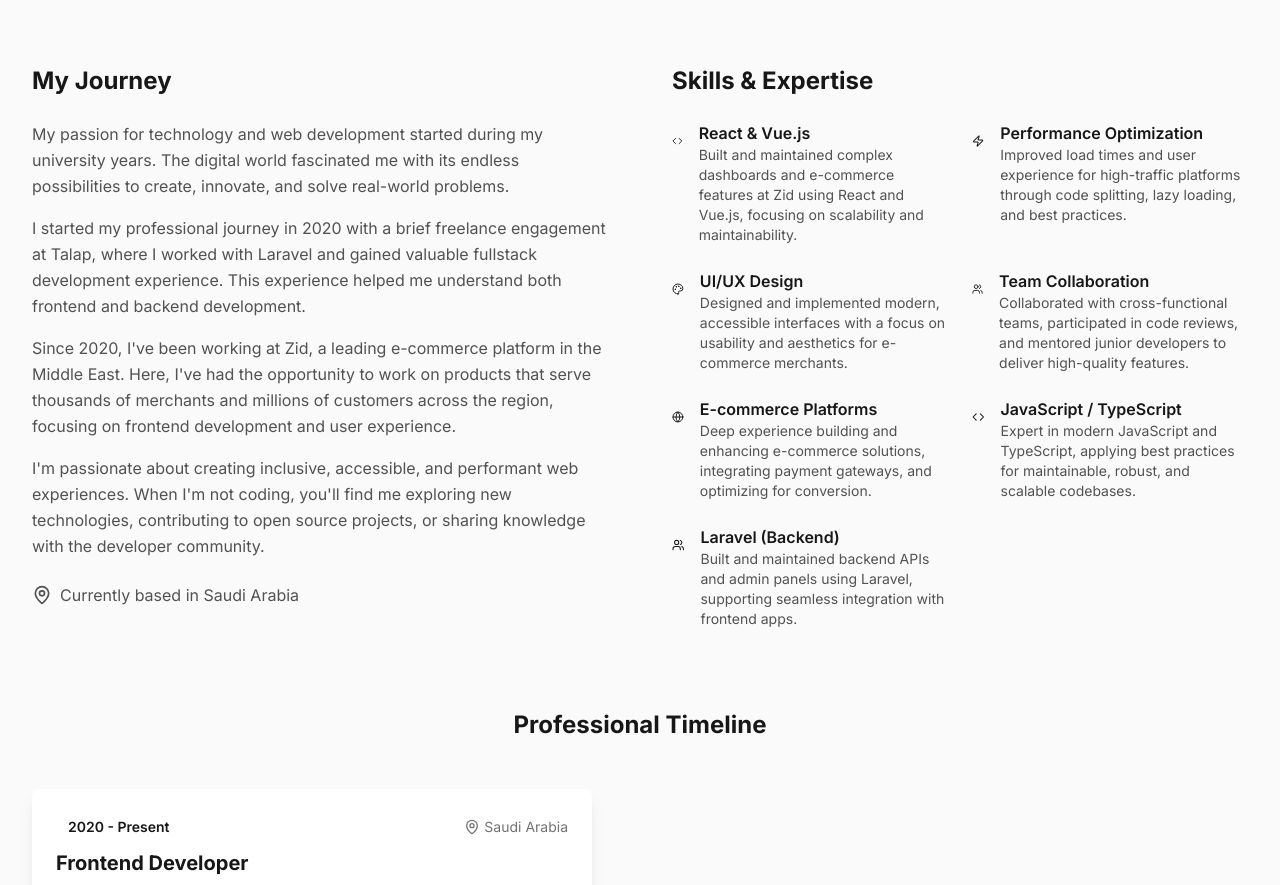
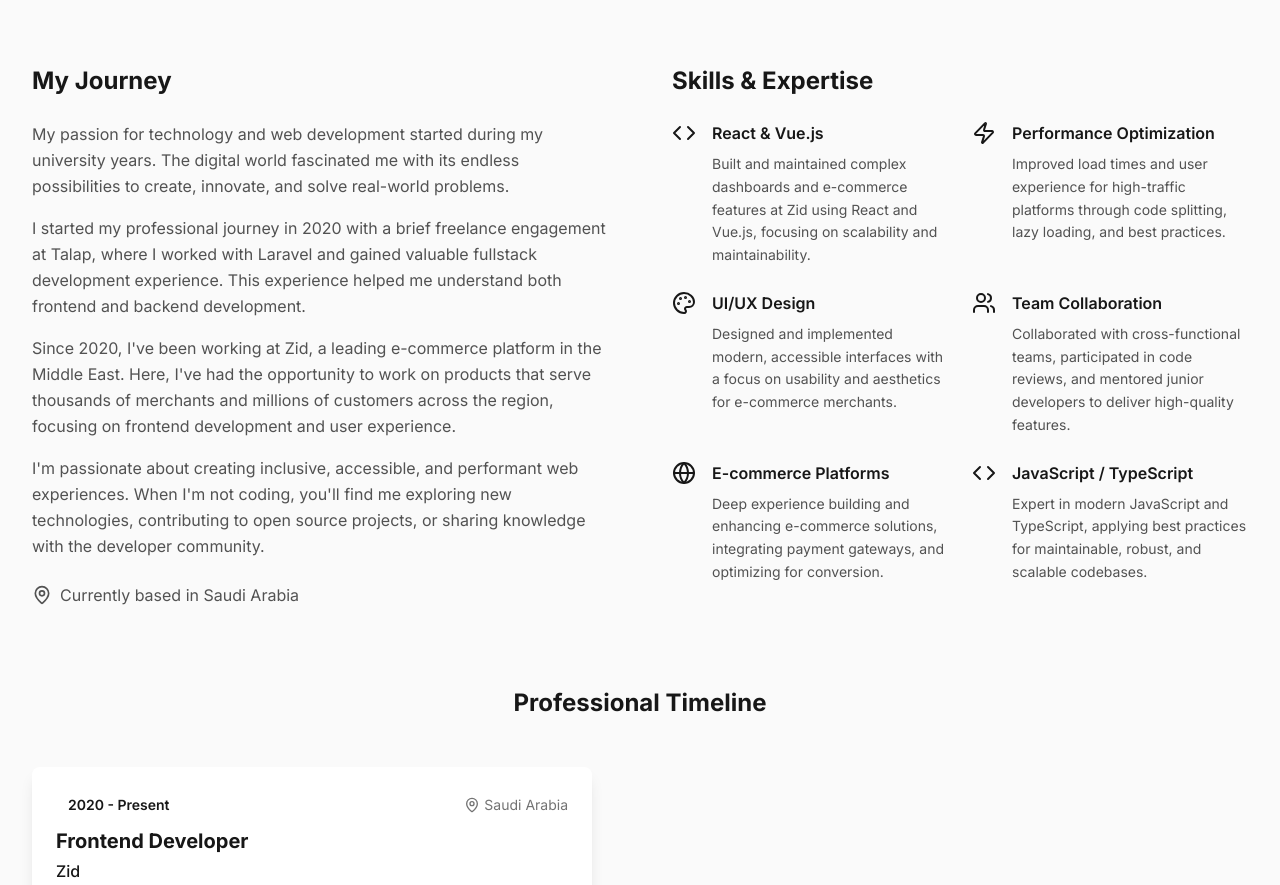
Before and after one commit to proalaa/portfolio, a Next.js app: page / in a window 1280 px wide. Shown: the part 1240-2125 px from the top of the page. Built offline with nearby package versions, Linux system fonts and the light colour scheme.

Commit message:
feat(skills):Refactor About section to reintroduce skills array with detailed descriptions and icons, enhancing presentation and user engagement.

```diff
--- a/src/components/sections/about.tsx
+++ b/src/components/sections/about.tsx
@@ -49,6 +49,45 @@ const stats = [
   { label: "Pull Requests Opened", value: "454+", icon: GitPullRequest },
   { label: "Commits Authored", value: "2,536+", icon: Zap },
   { label: "Code Reviews", value: "257+", icon: Users },
+];
+
+const skills = [
+  {
+    icon: Code,
+    title: "React & Vue.js",
+    description:
+      "Built and maintained complex dashboards and e-commerce features at Zid using React and Vue.js, focusing on scalability and maintainability.",
+  },
+  {
+    icon: Zap,
+    title: "Performance Optimization",
+    description:
+      "Improved load times and user experience for high-traffic platforms through code splitting, lazy loading, and best practices.",
+  },
+  {
+    icon: Palette,
+    title: "UI/UX Design",
+    description:
+      "Designed and implemented modern, accessible interfaces with a focus on usability and aesthetics for e-commerce merchants.",
+  },
+  {
+    icon: Users,
+    title: "Team Collaboration",
+    description:
+      "Collaborated with cross-functional teams, participated in code reviews, and mentored junior developers to deliver high-quality features.",
+  },
+  {
+    icon: Globe,
+    title: "E-commerce Platforms",
+    description:
+      "Deep experience building and enhancing e-commerce solutions, integrating payment gateways, and optimizing for conversion.",
+  },
+  {
+    icon: Code,
+    title: "JavaScript / TypeScript",
+    description:
+      "Expert in modern JavaScript and TypeScript, applying best practices for maintainable, robust, and scalable codebases.",
+  },
 ];
 
 export function About() {
@@ -160,94 +199,26 @@ export function About() {
               Skills & Expertise
             </h3>
             <div className="grid md:grid-cols-2 gap-6">
-              <div className="flex items-start space-x-4">
-                <Code className="w-10 h-10 text-primary-600 dark:text-primary-400" />
-                <div>
-                  <div className="font-semibold text-neutral-900 dark:text-neutral-100">
-                    React & Vue.js
+              {skills.map((skill, index) => (
+                <motion.div
+                  key={skill.title}
+                  initial={{ opacity: 0, y: 20 }}
+                  whileInView={{ opacity: 1, y: 0 }}
+                  transition={{ duration: 0.5, delay: index * 0.1 }}
+                  viewport={{ once: true }}
+                  className="flex items-start space-x-4"
+                >
+                  <skill.icon className="w-6 h-6 text-primary-600 dark:text-primary-400 flex-shrink-0" />
+                  <div>
+                    <div className="font-semibold text-neutral-900 dark:text-neutral-100 mb-2">
+                      {skill.title}
+                    </div>
+                    <div className="text-neutral-600 dark:text-neutral-400 text-sm leading-relaxed">
+                      {skill.description}
+                    </div>
                   </div>
-                  <div className="text-neutral-600 dark:text-neutral-400 text-sm">
-                    Built and maintained complex dashboards and e-commerce
-                    features at Zid using React and Vue.js, focusing on
-                    scalability and maintainability.
-                  </div>
-                </div>
-              </div>
-              <div className="flex items-start space-x-4">
-                <Zap className="w-10 h-10 text-primary-600 dark:text-primary-400" />
-                <div>
-                  <div className="font-semibold text-neutral-900 dark:text-neutral-100">
-                    Performance Optimization
-                  </div>
-                  <div className="text-neutral-600 dark:text-neutral-400 text-sm">
-                    Improved load times and user experience for high-traffic
-                    platforms through code splitting, lazy loading, and best
-                    practices.
-                  </div>
-                </div>
-              </div>
-              <div className="flex items-start space-x-4">
-                <Palette className="w-10 h-10 text-primary-600 dark:text-primary-400" />
-                <div>
-                  <div className="font-semibold text-neutral-900 dark:text-neutral-100">
-                    UI/UX Design
-                  </div>
-                  <div className="text-neutral-600 dark:text-neutral-400 text-sm">
-                    Designed and implemented modern, accessible interfaces with
-                    a focus on usability and aesthetics for e-commerce
-                    merchants.
-                  </div>
-                </div>
-              </div>
-              <div className="flex items-start space-x-4">
-                <Users className="w-10 h-10 text-primary-600 dark:text-primary-400" />
-                <div>
-                  <div className="font-semibold text-neutral-900 dark:text-neutral-100">
-                    Team Collaboration
-                  </div>
-                  <div className="text-neutral-600 dark:text-neutral-400 text-sm">
-                    Collaborated with cross-functional teams, participated in
-                    code reviews, and mentored junior developers to deliver
-                    high-quality features.
-                  </div>
-                </div>
-              </div>
-              <div className="flex items-start space-x-4">
-                <Globe className="w-10 h-10 text-primary-600 dark:text-primary-400" />
-                <div>
-                  <div className="font-semibold text-neutral-900 dark:text-neutral-100">
-                    E-commerce Platforms
-                  </div>
-                  <div className="text-neutral-600 dark:text-neutral-400 text-sm">
-                    Deep experience building and enhancing e-commerce solutions,
-                    integrating payment gateways, and optimizing for conversion.
-                  </div>
-                </div>
-              </div>
-              <div className="flex items-start space-x-4">
-                <Code className="w-10 h-10 text-primary-600 dark:text-primary-400" />
-                <div>
-                  <div className="font-semibold text-neutral-900 dark:text-neutral-100">
-                    JavaScript / TypeScript
-                  </div>
-                  <div className="text-neutral-600 dark:text-neutral-400 text-sm">
-                    Expert in modern JavaScript and TypeScript, applying best
-                    practices for maintainable, robust, and scalable codebases.
-                  </div>
-                </div>
-              </div>
-              <div className="flex items-start space-x-4">
-                <Users className="w-10 h-10 text-primary-600 dark:text-primary-400" />
-                <div>
-                  <div className="font-semibold text-neutral-900 dark:text-neutral-100">
-                    Laravel (Backend)
-                  </div>
-                  <div className="text-neutral-600 dark:text-neutral-400 text-sm">
-                    Built and maintained backend APIs and admin panels using
-                    Laravel, supporting seamless integration with frontend apps.
-                  </div>
-                </div>
-              </div>
+                </motion.div>
+              ))}
             </div>
           </motion.div>
         </div>
```
